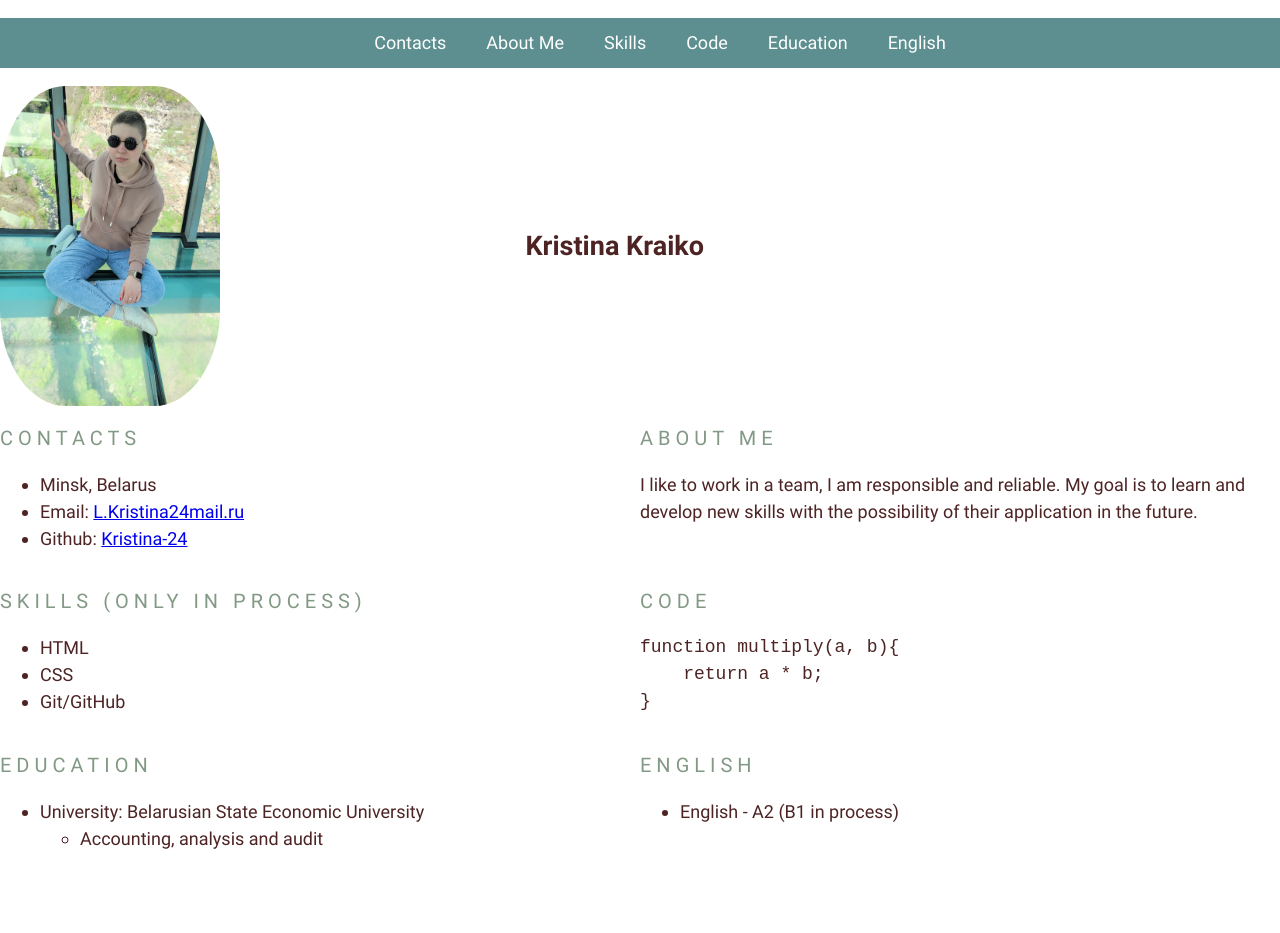
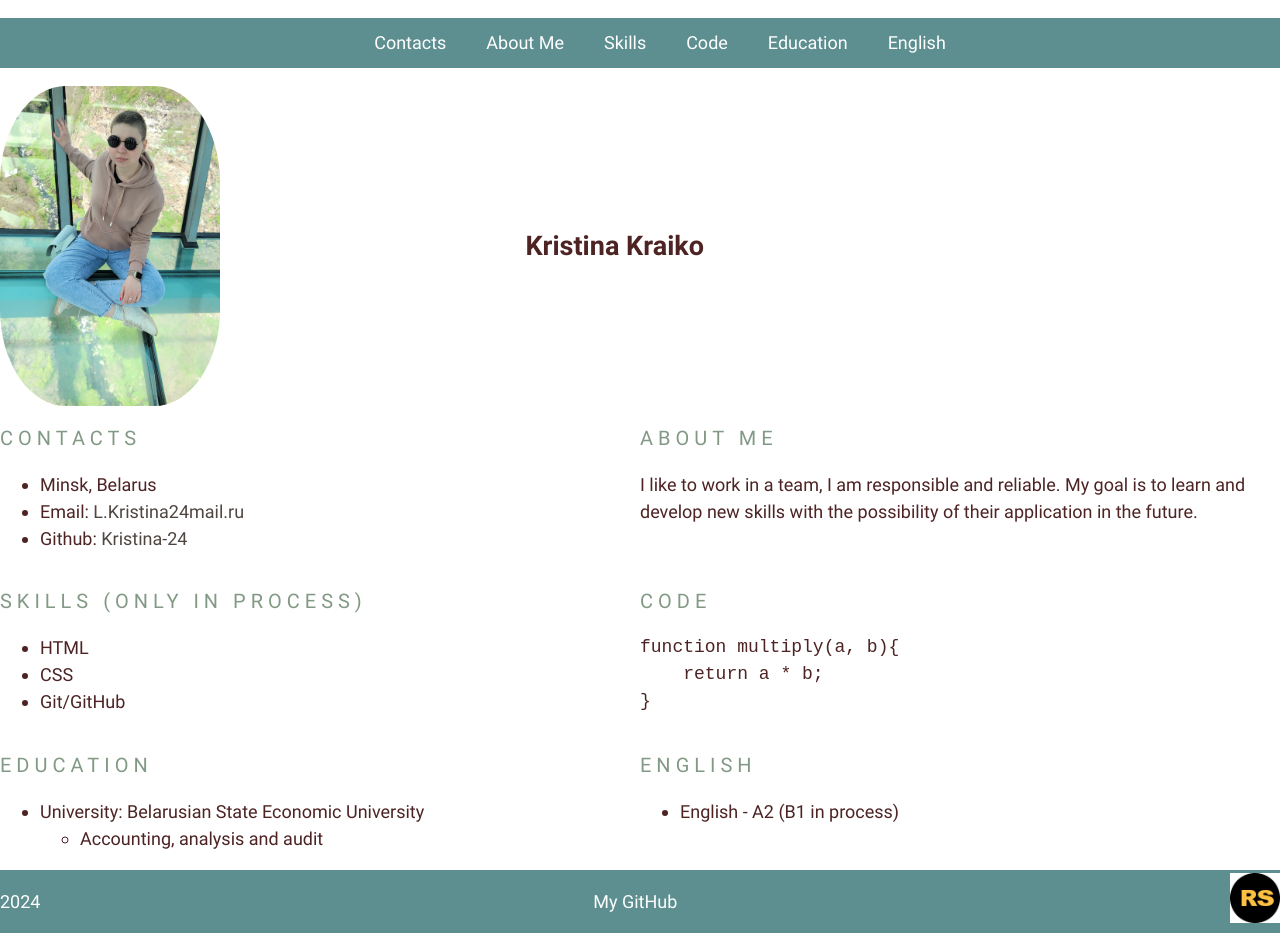
Before and after one commit to Kristina-24/rsschool-cv, a plain HTML site: page index.html in a window 1280 px wide. Before the commit the page ends 870 px from the top, so only its background shows below. Drawn offline with Linux system fonts and the light colour scheme.

Commit message:
feat: add footer

```diff
--- a/index.html
+++ b/index.html
@@ -71,5 +71,13 @@
             </section>
         </div>
     </main>
+    <footer class="footer" id="footer">
+        <div class="container">
+        <div class="footer-container">
+            <p class="year">2024</p>
+            <a href="https://github.com/Kristina-24" class="link">My GitHub</a>
+            <a class="link" href="https://rs.school/courses/javascript-preschool-ru"><img src="images/icon.png" width="50" height="50" alt="rss-school"></a> </div>
+    </div>
+    </footer>
 </body>
 </html>
--- a/style.css
+++ b/style.css
@@ -86,3 +86,28 @@
     position: relative;
     padding-left: 30px;
   }
+  .contact-link {
+    text-decoration: none;
+    color: #4f4641;
+  }
+  .footer {
+    background-color: #5d8f90;
+  }
+  .footer-container {
+    display: flex;
+    justify-content: center;
+    align-items: center;
+    justify-content: space-between;
+  }
+  .year {
+    color: #fefefe;
+  }
+  .link {
+    text-decoration: none;
+    color: #fefefe;
+    transition: color 0.5s;
+  }
+
+  .link:hover {
+    color: #e93f1d;
+  }
```
